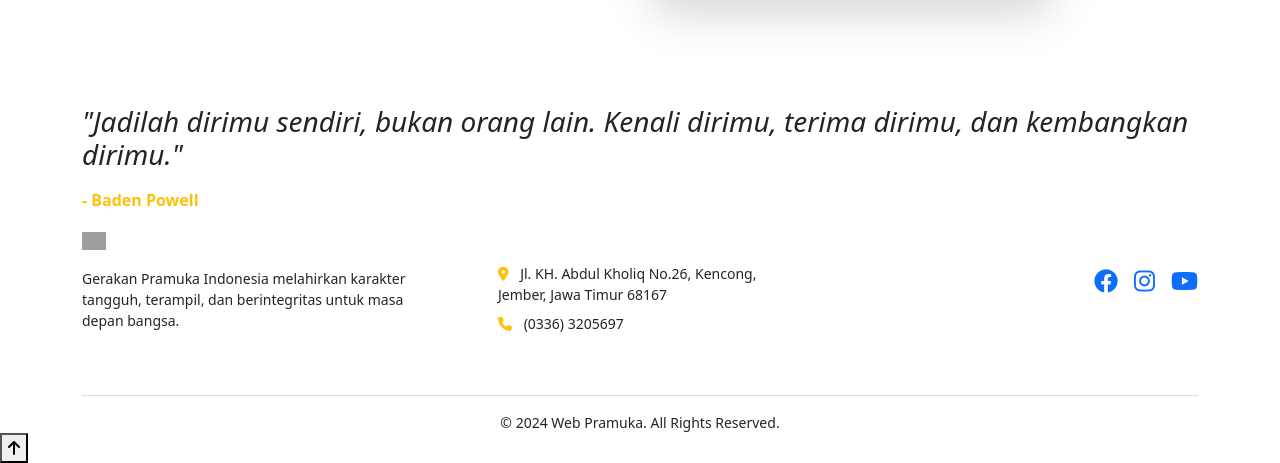
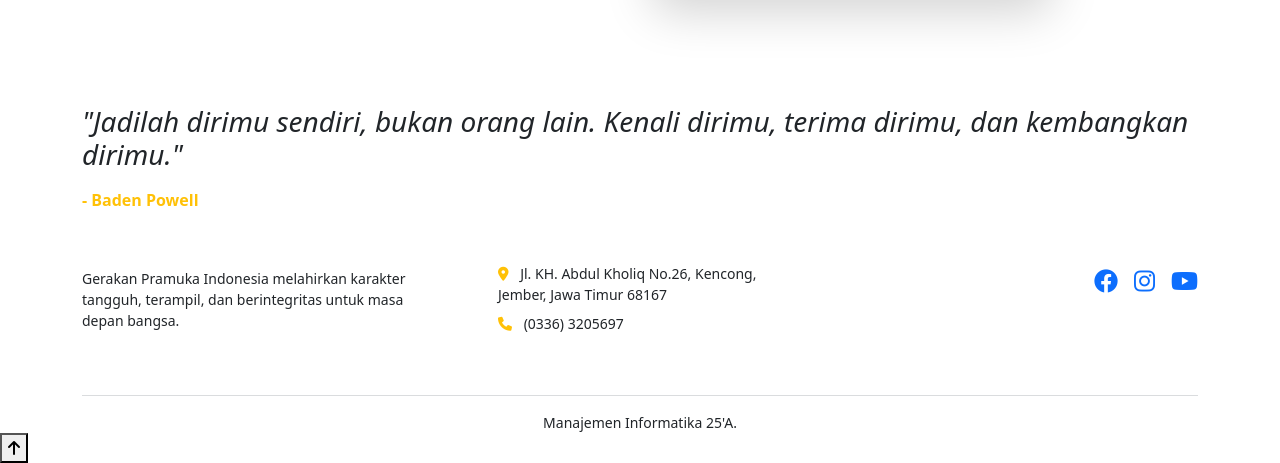
Before and after one commit to WEBSITE-PRAMUKA/program_pramuka, a PHP site: page /beranda1.php in a window 1280 px wide. Shown: the part 1607-2070 px from the top of the page. Run offline with PHP 8.4, Linux system fonts and the light colour scheme; grey boxes are pictures that could not be loaded.

Commit message:
mengahpus image

```diff
--- a/pages/beranda1.php
+++ b/pages/beranda1.php
@@ -148,9 +148,7 @@
         <div class="container text-start">
             <div class="row">
                 <div class="col-md-4 mb-4">
-                    <h5 class="fw-bold text-white mb-3">
-                        <img src="https://upload.wikimedia.org/wikipedia/commons/b/b3/Logo_Pramuka.png" width="24" class="me-2">Pramuka Indonesia
-                    </h5>
+                    <h5 class="fw-bold text-white mb-3">Pramuka Indonesia</h5>
                     <p class="small text-light-50">Gerakan Pramuka Indonesia melahirkan karakter tangguh, terampil, dan berintegritas untuk masa depan bangsa.</p>
                 </div>
                 <div class="col-md-4 mb-4 px-md-5">
@@ -168,7 +166,7 @@
                 </div>
             </div>
             <hr class="border-secondary mt-4">
-            <p class="text-center small mb-0 text-light-50">© 2024 Web Pramuka. All Rights Reserved.</p>
+            <p class="text-center small mb-0 text-light-50">Manajemen Informatika 25'A.</p>
         </div>
     </footer>
 
```
